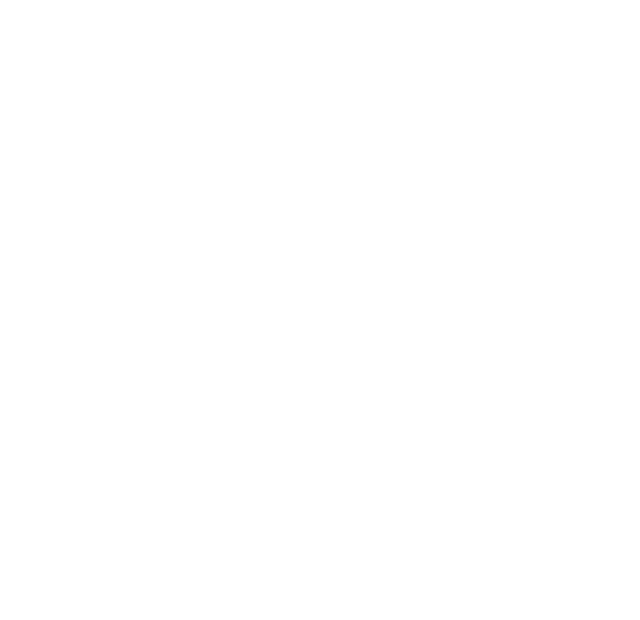
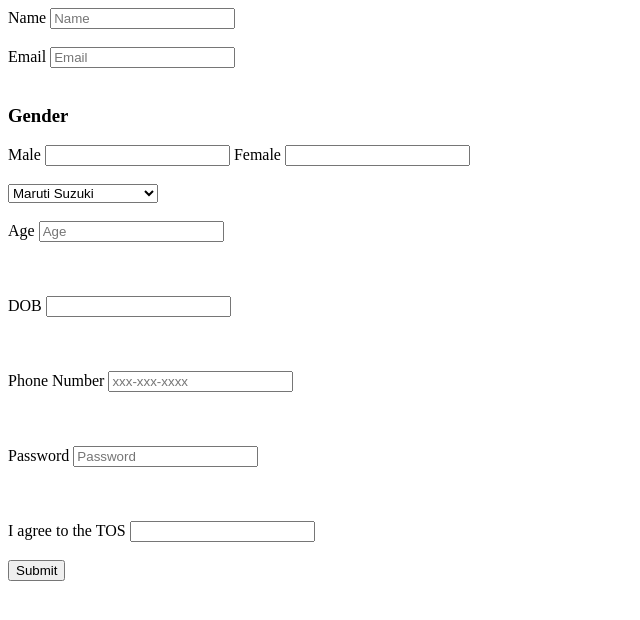
Before and after one commit to acciojob/signup-form-car-nandkishor008, a website: page main.html in a window 1280 px wide. Shown: the whole page, without its empty margins (0-640 px from the left). Drawn offline with Linux system fonts and the light colour scheme.

Commit message:
created a submission

```diff
--- a/main.html
+++ b/main.html
@@ -8,6 +8,53 @@
 
 <body>
 	<!-- the entire body must be written by student -->
+
+	<form action="/submit" method="post">
+		<label for="name">Name</label>
+		<input tyep="text" placeholder="Name" required id="name">
+		<br><br>
+		<label for="email">Email</label>
+		<input tyep="Email" placeholder="Email" required id="email">
+		<br><br>
+		<h3>Gender</h3>
+		<label for="gender_m">Male</label>
+		<input tyep="radio"  required id="gender_m" name="gender">
+		<label for="gender_f">Female</label>
+		<input tyep="radio"  required id="gender_f" name="gender">
+		<br><br>
+
+		<select>
+			<option>Maruti Suzuki</option>
+			<option>Tata Motors</option>
+			<option>Mahindra & Mahindra </option>
+			<option>Hyundai Motor India</option>
+			<option>Kia India </option>
+		</select>
+		<br><br>
+		<label for="age">Age</label>
+		<input tyep="Number" placeholder="Age" required id="age">
+		<br><br>
+		<br><br>
+		<label for="dob">DOB</label>
+		<input tyep="Date"  required id="dob">
+		<br><br>
+		<br><br>
+		<label for="tel">Phone Number</label>
+		<input tyep="Tel" placeholder="xxx-xxx-xxxx"  id="tel">
+		<br><br>
+		<br><br>
+		<label for="password">Password</label>
+		<input tyep="Password" placeholder="Password" required id="password">
+		<br><br>
+		<br><br>
+		<label for="tos">I agree to the TOS</label>
+		<input tyep="Checkbox"  required id="tos">
+		<br><br>
+		<button type="submit">Submit</button>
+
+	</form>
+
+
     <script type="text/javascript" src="./script.js">
 </script>
 
```
